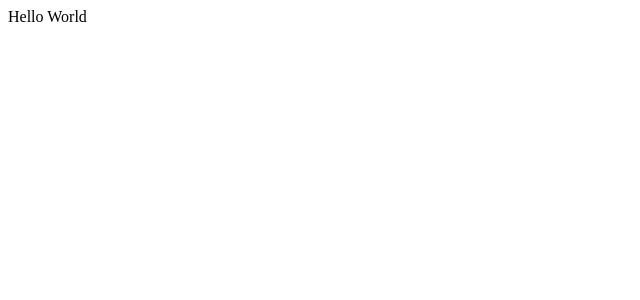
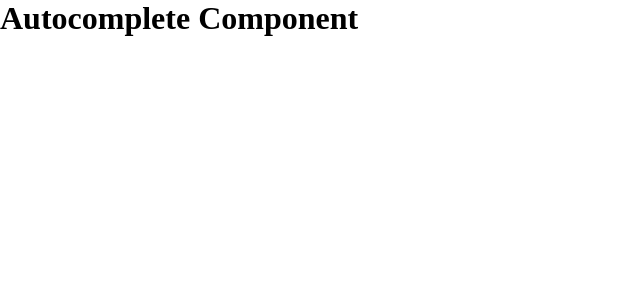
Before and after one commit to jvmoreira/react-autocomplete, a React app: page / in a window 1280 px wide. Shown: the top 300 px of the page, without its empty margins (0-640 px from the left). Built offline with nearby package versions, Linux system fonts and the light colour scheme.

Commit message:
style: introduce App component with base style

```diff
--- /dev/null
+++ b/src/app.tsx
@@ -0,0 +1,9 @@
+import React, { ReactElement } from 'react';
+import './style.scss';
+
+export function App(): ReactElement {
+
+  return (
+    <h1>Autocomplete Component</h1>
+  );
+}
--- a/src/index.tsx
+++ b/src/index.tsx
@@ -1,4 +1,6 @@
+import React from 'react';
 import { createRoot } from 'react-dom/client';
+import { App } from './app';
 
 const rootElement = document.getElementById('root');
 
@@ -6,4 +8,4 @@ if (!rootElement) {
   throw new Error('Missing root element');
 }
 
-createRoot(rootElement).render('Hello World');
+createRoot(rootElement).render(<App />);
--- /dev/null
+++ b/src/style.scss
@@ -0,0 +1,16 @@
+html {
+  box-sizing: border-box;
+  margin: 0;
+  padding: 0;
+}
+
+*, :before, :after {
+  margin: inherit;
+  padding: inherit;
+  box-sizing: inherit;
+}
+
+a {
+  color: inherit;
+  text-decoration: inherit;
+}
```
